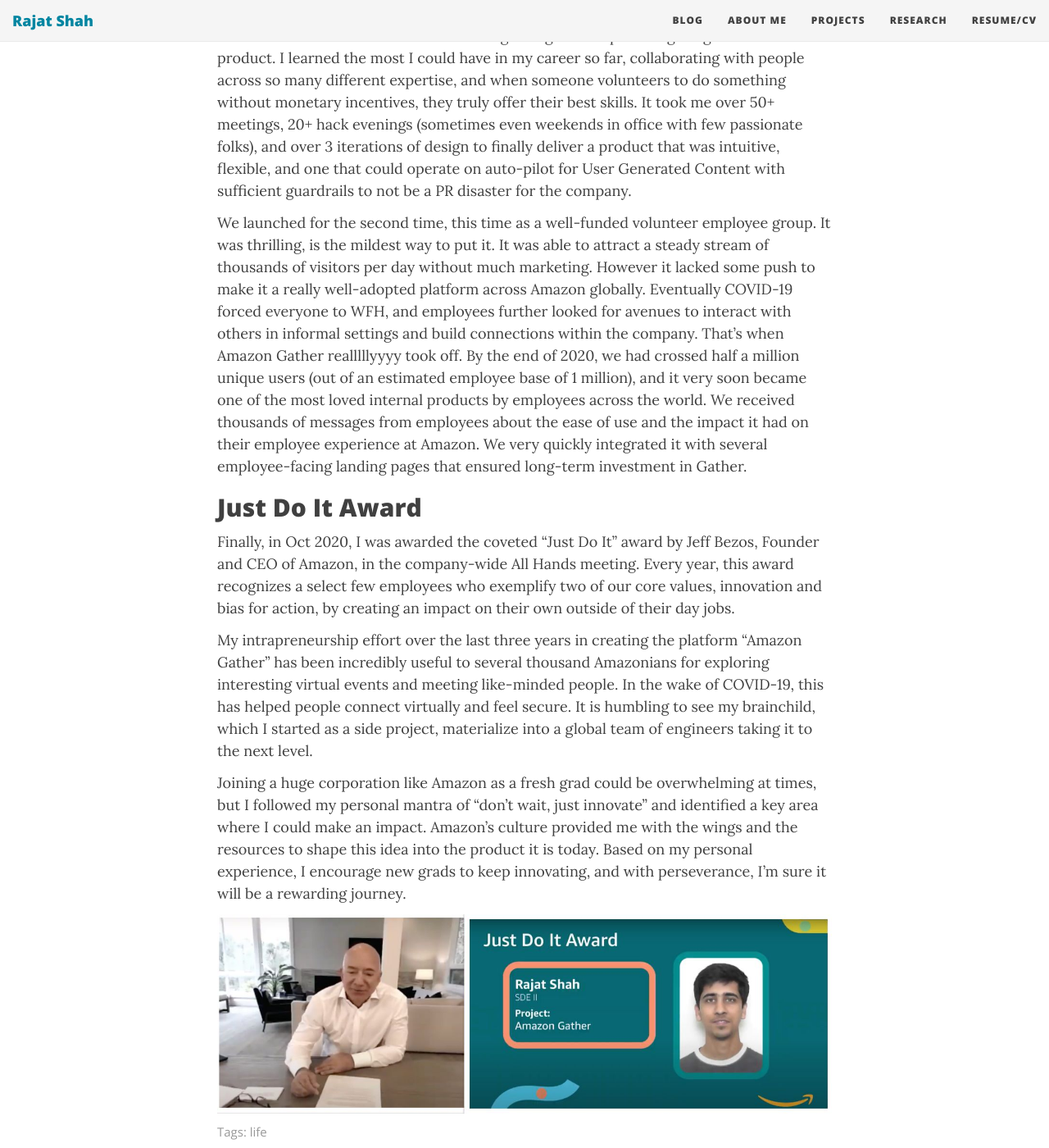
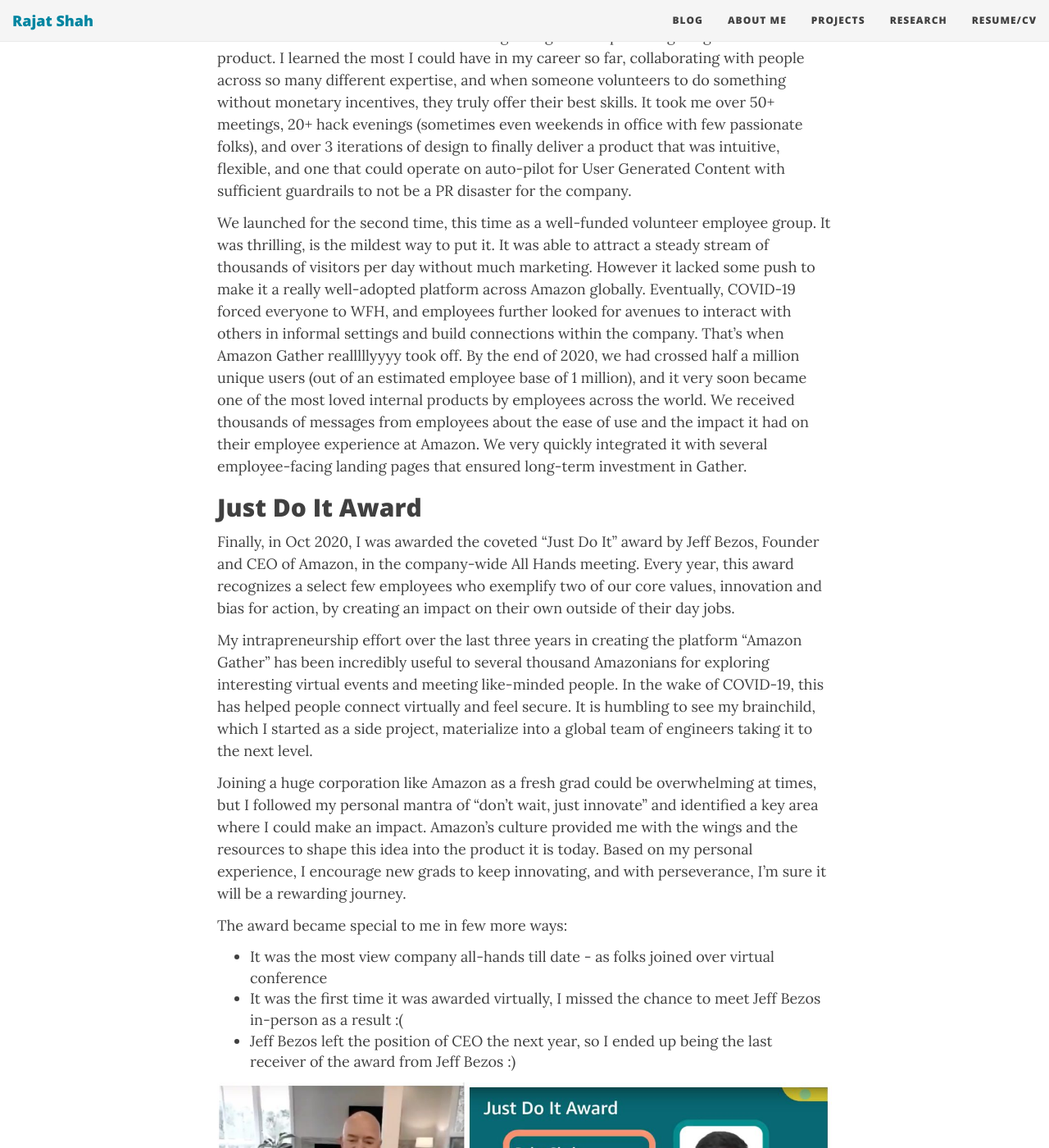
Before and after one commit to shahrajat/shahrajat.github.io, a Jekyll site: the page built from _posts/2020-12-24-amazon-just-do-it-award-jeff-bezos.md, in a window 1280 px wide and 1400 px high, scrolled down 2780 px. Shown: the whole window at 82% size. Built offline with Jekyll 4.4.1, drawn with Linux system fonts in a browser that asks for light colours; nearby versions of some CDN libraries; comment, search, counter and statistics services are not loaded; some of the changed text lies outside the part shown.

Commit message:
Update 2020-12-24-amazon-just-do-it-award-jeff-bezos.md

```diff
--- a/_posts/2020-12-24-amazon-just-do-it-award-jeff-bezos.md
+++ b/_posts/2020-12-24-amazon-just-do-it-award-jeff-bezos.md
@@ -33,7 +33,7 @@
 
 This wasn't going to be my full-time day job, though. It was still meant to be a side-project with the aim of someday being managed by a dedicated full-time tea. We assembled a team of really passionate 20+ volunteer frontend and backend developers, UX designers, program managers from Amazon, and who all wanted to either do something they didn't get to as part of their day jobs or wanted to apply their learnings or just have fun working with developers across 5+ countries. It was a time sink - I spent over 2hrs every day in coordination among the team, providing feedback, making sure we built the right thing with the right technologies, and most importantly, keeping the volunteers motivated enough to continue contributing to the project. I got a chance to travel to Dublin and Paris to meet amazing collegues and providing insights about the product. I learned the most I could have in my career so far, collaborating with people across so many different expertise, and when someone volunteers to do something without monetary incentives, they truly offer their best skills. It took me over 50+ meetings, 20+ hack evenings (sometimes even weekends in office with few passionate folks), and over 3 iterations of design to finally deliver a product that was intuitive, flexible, and one that could operate on auto-pilot for User Generated Content with sufficient guardrails to not be a PR disaster for the company.
 
-We launched for the second time, this time as a well-funded volunteer employee group. It was thrilling, is the mildest way to put it. It was able to attract a steady stream of thousands of visitors per day without much marketing. However it lacked some push to make it a really well-adopted platform across Amazon globally. Eventually COVID-19 forced everyone to WFH, and employees further looked for avenues to interact with others in informal settings and build connections within the company. That's when Amazon Gather realllllyyyy took off. By the end of 2020, we had crossed half a million unique users (out of an estimated employee base of 1 million), and it very soon became one of the most loved internal products by employees across the world. We received thousands of messages from employees about the ease of use and the impact it had on their employee experience at Amazon. We very quickly integrated it with several employee-facing landing pages that ensured long-term investment in Gather.
+We launched for the second time, this time as a well-funded volunteer employee group. It was thrilling, is the mildest way to put it. It was able to attract a steady stream of thousands of visitors per day without much marketing. However it lacked some push to make it a really well-adopted platform across Amazon globally. Eventually, COVID-19 forced everyone to WFH, and employees further looked for avenues to interact with others in informal settings and build connections within the company. That's when Amazon Gather realllllyyyy took off. By the end of 2020, we had crossed half a million unique users (out of an estimated employee base of 1 million), and it very soon became one of the most loved internal products by employees across the world. We received thousands of messages from employees about the ease of use and the impact it had on their employee experience at Amazon. We very quickly integrated it with several employee-facing landing pages that ensured long-term investment in Gather.
 
 ## Just Do It Award
 
@@ -43,6 +43,9 @@
 
 Joining a huge corporation like Amazon as a fresh grad could be overwhelming at times, but I followed my personal mantra of "don't wait, just innovate" and identified a key area where I could make an impact. Amazon's culture provided me with the wings and the resources to shape this idea into the product it is today. Based on my personal experience, I encourage new grads to keep innovating, and with perseverance, I'm sure it will be a rewarding journey.
 
-
+The award became special to me in few more ways:
+* It was the most view company all-hands till date - as folks joined over virtual conference
+* It was the first time it was awarded virtually, I missed the chance to meet Jeff Bezos in-person as a result :(
+* Jeff Bezos left the position of CEO the next year, so I ended up being the last receiver of the award from Jeff Bezos :)
 
 ![Rajat Shah receiving the Just Do It award]({{site.baseurl}}https://raw.githubusercontent.com/shahrajat/shahrajat.github.io/master/assets/jeff-bezos-rajat-shah.jpeg)
```
Also changed, not shown: other parts of _posts/2020-12-24-amazon-just-do-it-award-jeff-bezos.md (+1 -1 lines).
